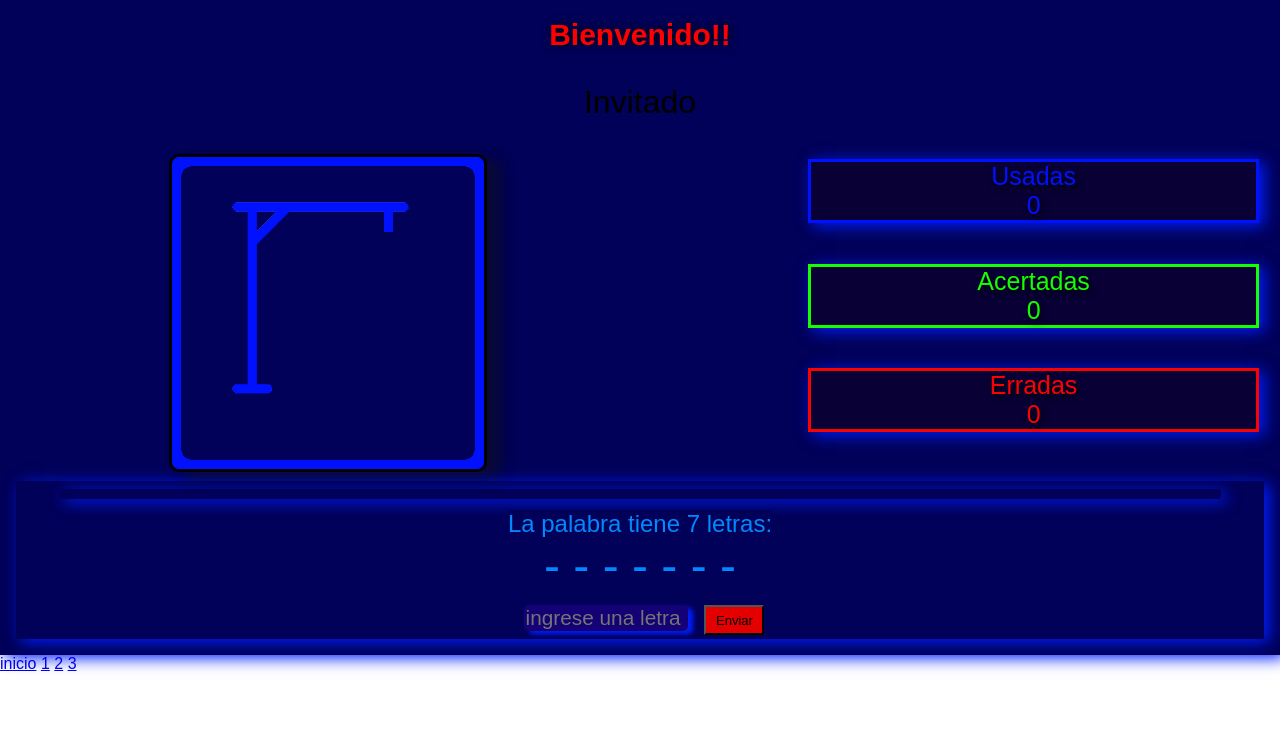
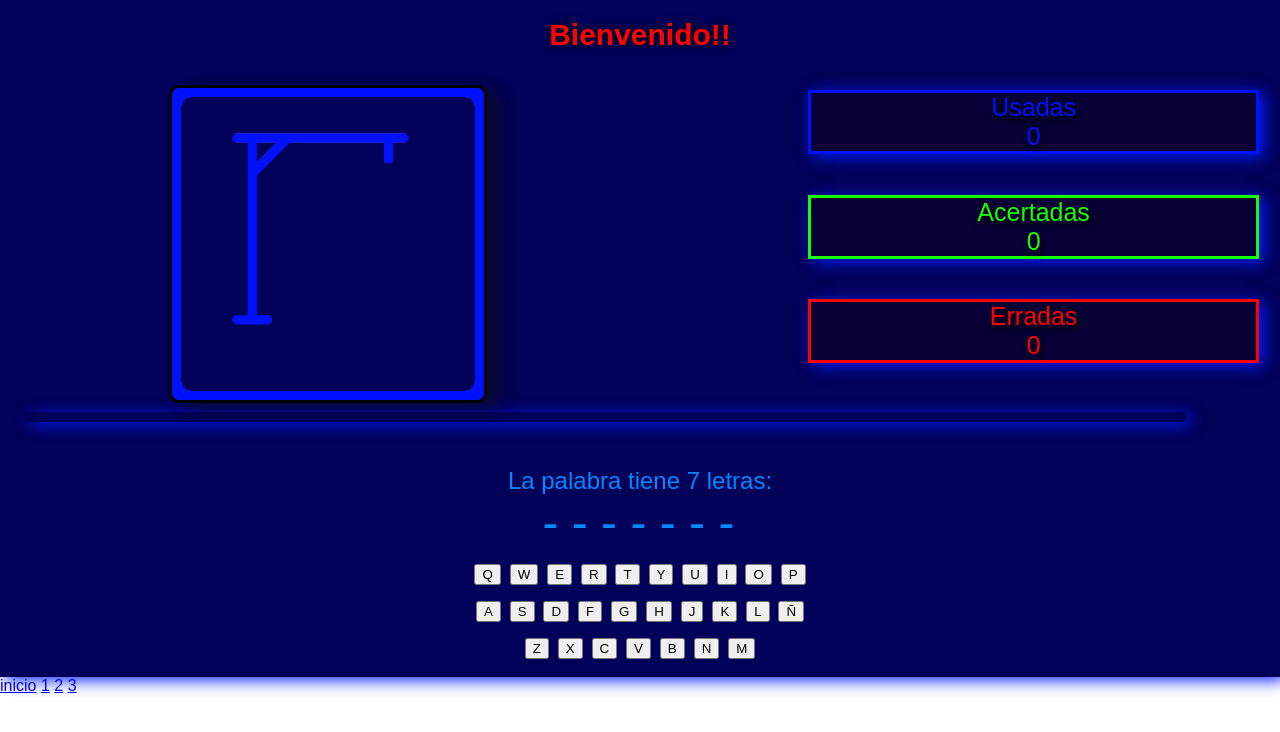
Before and after one commit to SebastianOrtizok/user_register, a website: page bienvenido.html in a window 1280 px wide. Drawn offline with Linux system fonts and the light colour scheme.

Commit message:
se actualizo pagina bienvenidos, se agregó teclado virtual al juego

```diff
--- a/bienvenido.html
+++ b/bienvenido.html
@@ -23,32 +23,53 @@
                 <p id="letraserradas">Erradas<br />0</p>
               </div>
 
-            <h2 id="titulo2">Jugador 1 ingresa una palabra a descubrir</h2>
             </div>
           </header>
-        <input
-          type="password"
-          id="palabraaencontrar"
-          name="name"
-          placeholder="ingrese una sola palabra"
-          autocomplete="off"
-        />
-        <button type="button" id="button1">Enviar</button>
-        <div class="ingresarpalabra">
+
             <p id="info"></p>
             <a id="muestrapalabra">Aca la palabra a encontrar</a>
-          <div class="contletraaingresar">
-            <input
-              type="text"
-              maxlength="1"
-              id="letraaencontrar"
-              name="name"
-              placeholder="ingrese una letra"
-              autocomplete="off"
-            />
-            <button type="button" id="button">Enviar</button>
-            <script src="js/autofocus.js"></script>
+
+
+            <div class="keyboard" id="keyboard">
+              <!-- Letras del teclado virtual -->
+              <div class="fila1">
+              <button class="key" id="q" onclick="printLetter('q')">Q</button>
+              <button class="key" id="w" onclick="printLetter('w')">W</button>
+              <button class="key" id="e" onclick="printLetter('e')">E</button>
+              <button class="key" id="r" onclick="printLetter('r')">R</button>
+              <button class="key" id="t" onclick="printLetter('t')">T</button>
+              <button class="key" id="y" onclick="printLetter('y')">Y</button>
+              <button class="key" id="u" onclick="printLetter('u')">U</button>
+              <button class="key" id="i" onclick="printLetter('i')">I</button>
+              <button class="key" id="o" onclick="printLetter('o')">O</button>
+              <button class="key" id="p" onclick="printLetter('p')">P</button>
             </div>
+            <div class="fila2">
+              <button class="key" id="a" onclick="printLetter('a')">A</button>
+              <button class="key" id="s" onclick="printLetter('s')">S</button>
+              <button class="key" id="d" onclick="printLetter('d')">D</button>
+              <button class="key" id="f" onclick="printLetter('f')">F</button>
+              <button class="key" id="g" onclick="printLetter('g')">G</button>
+              <button class="key" id="h" onclick="printLetter('h')">H</button>
+              <button class="key" id="j" onclick="printLetter('j')">J</button>
+              <button class="key" id="k" onclick="printLetter('k')">K</button>
+              <button class="key" id="l" onclick="printLetter('l')">L</button>
+              <button class="key" id="ñ" onclick="printLetter('ñ')">Ñ</button>
+            </div>
+            <div class="fila3">
+              <button class="key" id="z" onclick="printLetter('z')">Z</button>
+              <button class="key" id="x" onclick="printLetter('x')">X</button>
+              <button class="key" id="c" onclick="printLetter('c')">C</button>
+              <button class="key" id="v" onclick="printLetter('v')">V</button>
+              <button class="key" id="b" onclick="printLetter('b')">B</button>
+              <button class="key" id="n" onclick="printLetter('n')">N</button>
+              <button class="key" id="m" onclick="printLetter('m')">M</button>
+            </div>
+
+              <!-- Añade el resto de letras aquí -->
+            </div>
+
+
             </div>
 
           <div id="muestraresultado">
--- a/js/codigo.js
+++ b/js/codigo.js
@@ -1,17 +1,10 @@
-// Obtener el valor del parámetro 'nombre' de la URL
-const urlParams = new URLSearchParams(window.location.search);
-const nombre = urlParams.get('nombre');
+let letra = "";
 
-// Mostrar el nombre en el elemento con id="name"
-if (nombre) {
-  const nameElement = document.getElementById("name");
-  document.getElementById("name").textContent = nombre;
-  nameElement.style.color = "#FFFFFF";
-} else {
-  nombreElement=document.getElementById("name").textContent = "Invitado";
+function showLetterValue() {
+  console.log(letra); // Muestra el valor de 'letterValue'
 }
 
-
+//************************************
 
 let palabraescondida = [];
 let caracterespalabraaencontrar = [];
@@ -42,7 +35,6 @@ let palabraAleatoria = [
 //Elije la palabra random a descubrir
 palabraaencontrar =
   palabraAleatoria[Math.floor(Math.random() * palabraAleatoria.length)];
-
 //Esconde la palabra con guiones
 for (i = 0; i < palabraaencontrar.length; i++) {
   caracterespalabraaencontrar.push(palabraaencontrar.substring(i, i + 1));
@@ -53,33 +45,30 @@ htmlcode =
   palabraaencontrar.length +
   " letras:<br> </div>" +
   "<div class='escondida'>" +
-  palabraescondida.join("") + //Le saco las comar
+  palabraescondida.join("") + //Le saco las comas
   " </div>";
 
 //borrar esta linea  console.log(palabraescondida);
 document.getElementById("muestrapalabra").innerHTML = htmlcode;
-document.getElementById("titulo2").style.display = "none";
-document.getElementById("palabraaencontrar").style.display = "none";
-document.getElementById("button1").style.display = "none";
 document.getElementById("reload").style.display = "none";
 document.getElementById("muestraresultado").style.display = "none";
 
 //******************* */
-document.getElementById("button");
-button.addEventListener("click", () => {
+function printLetter(letra) {
+  document.getElementById(letra).style.display = "none";
+
   if (palabraaencontrar.length != letraencontrada) {
     //Si da igual entonces la palabra ya se encontró
     var letraok = false;
-    let letra = document.getElementById("letraaencontrar").value;
-    letra = letra.toLowerCase();
     letrausada = false;
 
     // Chequea si la letra fue usada en letrasusadas o letras incorrectas
-    if (letrasusadas.includes(letra) | letrasusadasincorrecta.includes(letra)) {
-      document.getElementById("info").innerHTML =
-        "No Wiilly la letra  " + letra + " ya la usaste, elegí otra <br>";
-      letrausada = true;
-    }
+    //ya no es necesario porque quito la letra que está mal en el teclado
+    // if (letrasusadas.includes(letra) | letrasusadasincorrecta.includes(letra)) {
+    //   document.getElementById("info").innerHTML =
+    //     "No Wiilly la letra  " + letra + " ya la usaste, elegí otra <br>";
+    //   letrausada = true;
+    // }
 
     //  Aca si la letra no fue usada y esta en los caracteres de la palabra entonces
     // guarda la letra en variables letrasusadas / reemplazo el caracter de la palabra escondida por la letra encontrada
@@ -99,7 +88,7 @@ button.addEventListener("click", () => {
           "Bien ahí Roger, encontraste la letra <b>" + letra + "</b>";
         letraok = true;
         htmlcode =
-          "<div> La palabra tiene " +
+          "<div> Palabra de " +
           palabraaencontrar.length +
           " letras:<br> " +
           palabraescondida.join("") +
@@ -112,6 +101,7 @@ button.addEventListener("click", () => {
           "<br>";
       }
     }
+
     //**************** */
 
     if (letraok == false && letrausada == false) {
@@ -130,8 +120,6 @@ button.addEventListener("click", () => {
         "<br>";
       if (vida == 0) {
         // document.getElementById("image").src = "fotoahorcado" + vida + ".jpg";
-        document.getElementById("button").style.display = "none";
-        document.getElementById("letraaencontrar").style.display = "none";
         document.getElementById("perdiste").innerHTML +=
           "Perdiste... seguí entrenando, la palabra era <span style='color: white;'>" +
           "|" +
@@ -156,7 +144,6 @@ button.addEventListener("click", () => {
       ("</span> ¡Eres el Roger Federer de los ahorcados!");
       document.getElementById("ganaste").innerHTML += htmlcode;
       document.getElementById("muestraresultado").style.display = "";
-      return letra;
     }
   }
-});
+}
```
Lines whose indentation alone changed are shown as unchanged.
